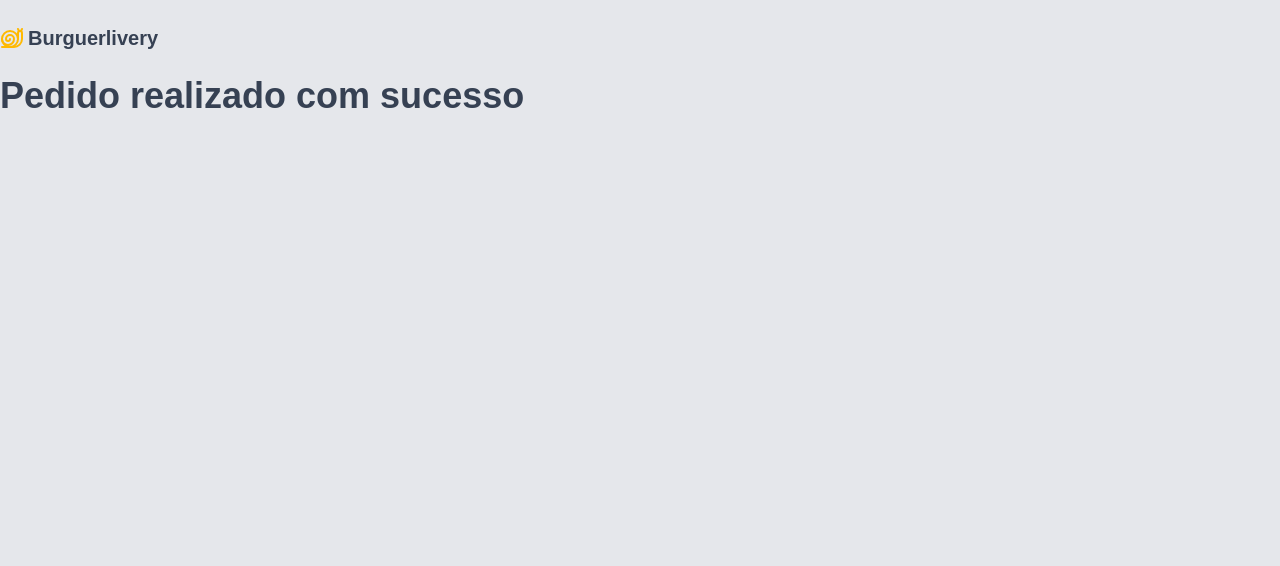
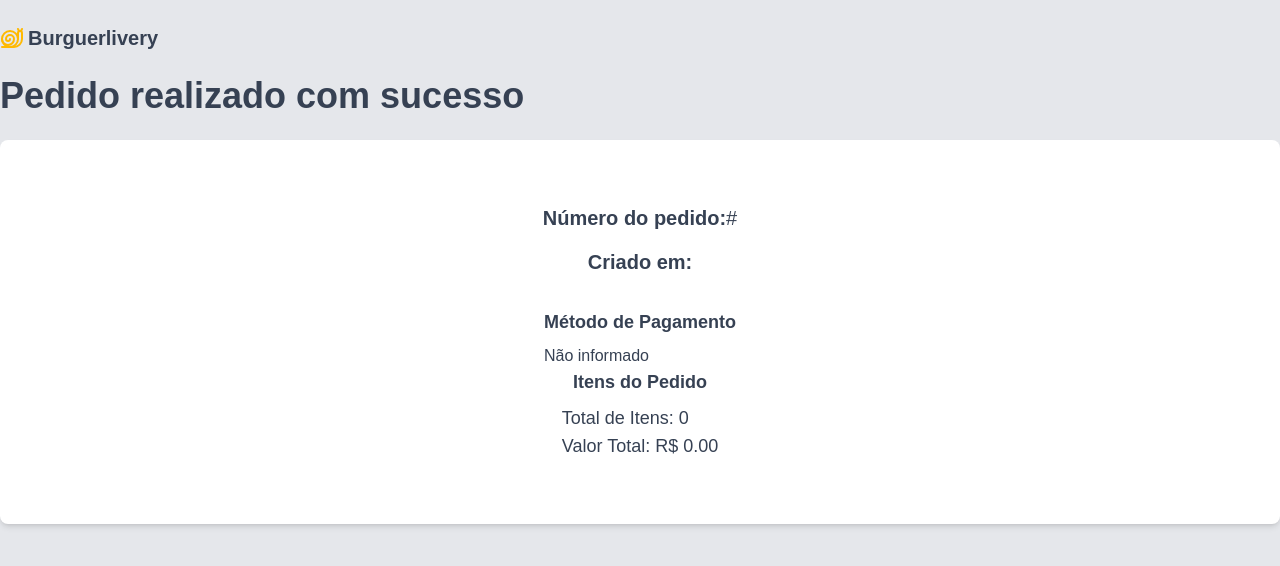
Before and after one commit to ubirajarapelli/1tdspsr-burguerlivery, a Next.js app: page /pedido/finalizado in a window 1280 px wide. Shown: the top 566 px of the page. Built offline with nearby package versions, Linux system fonts and the light colour scheme.

Commit message:
Tela de Pedido finalizado atualizado

```diff
--- a/app/pedido/finalizado/page.tsx
+++ b/app/pedido/finalizado/page.tsx
@@ -1,6 +1,21 @@
+"use client"
 import { Logo } from "@/app/components"
+import OrderContext, { OrderContextValue } from "@/app/context/orderContext"
+import { useRouter, useSearchParams } from "next/navigation"
+import { useContext, useEffect } from "react"
 
 export default function PedidoFinalizado() {
+  const searchParams = useSearchParams()
+  const router = useRouter()
+
+  const { totalValue, totalItems, appetizerOrder, address, selectedPaymentOption } =
+    useContext(OrderContext) as OrderContextValue
+
+  const orderNumber = searchParams.get("order")
+  const createdAt = searchParams.get("date")
+
+  useEffect(() => {}, [orderNumber, createdAt, router])
+
   return (
     <main className="bg-gray-200 h-screen">
       <section className="container mx-auto">
@@ -12,7 +27,47 @@ export default function PedidoFinalizado() {
         <h1 className="text-4xl text-gray-700 font-bold mb-6">
           Pedido realizado com sucesso
         </h1>
-        <div className="min-h-96"></div>
+         <div className="min-h-96 flex flex-col items-center justify-center bg-white p-10 rounded-lg shadow-md">
+          <p className="text-xl text-gray-700 mb-4">
+            <span className="font-semibold">Número do pedido:</span>
+            #{orderNumber}
+          </p>
+          <p className="text-xl text-gray-700 mb-8">
+            <span className="font-semibold">Criado em:</span>
+            {createdAt}
+
+          </p>
+           {address && (
+            <div className="text-gray-700">
+              <h2 className="text-lg font-semibold mb-2">Endereço de Entrega</h2>
+              <p>{address.street}, {address.number}</p>
+              <p>{address.neighborhood} - {address.city}</p>
+              <p>CEP: {address.cep}</p>
+              {address.complement && <p>Complemento: {address.complement}</p>}
+            </div>
+          )}
+
+          <div className="text-gray-700">
+            <h2 className="text-lg font-semibold mb-2">Método de Pagamento</h2>
+            <p>{selectedPaymentOption || "Não informado"}</p>
+          </div>
+
+          <div className="text-gray-700">
+            <h2 className="text-lg font-semibold mb-2">Itens do Pedido</h2>
+            <ul className="list-disc pl-5 space-y-1">
+              {[...appetizerOrder].map((item) => (
+                <li key={item.id}>
+                  {item.title} — R$ {item.value.toFixed(2)}
+                </li>
+              ))}
+            </ul>
+          </div>
+
+          <div className="text-gray-700 font-medium text-lg">
+            <p>Total de Itens: {totalItems}</p>
+            <p>Valor Total: R$ {totalValue.toFixed(2)}</p>
+          </div>
+          </div>
       </section>
     </main>
   )
```
